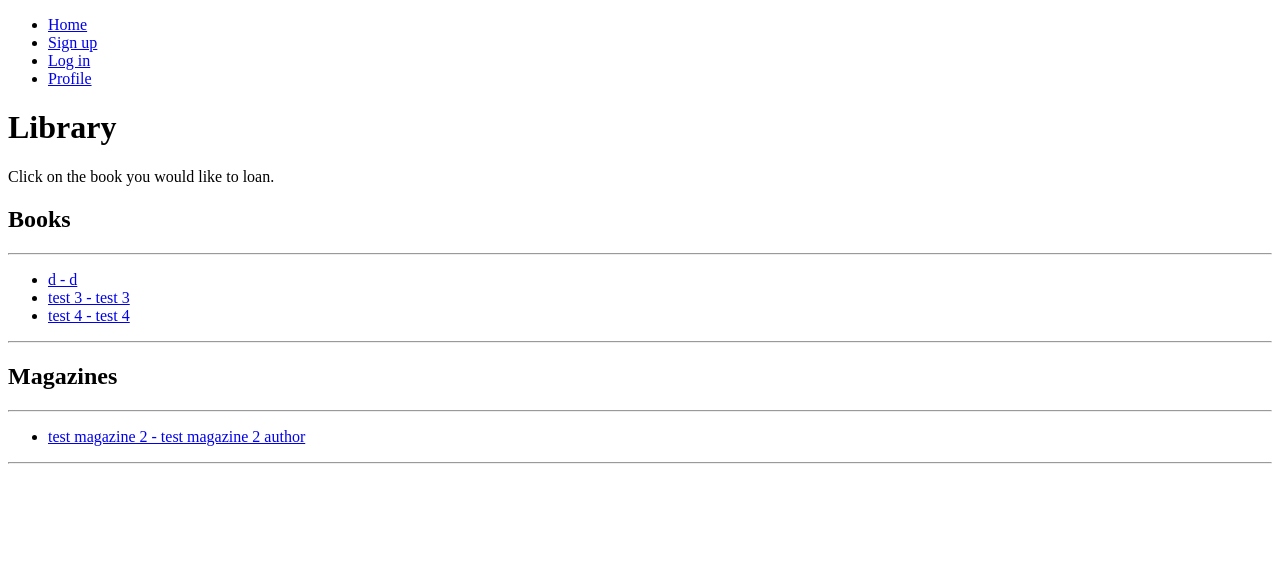
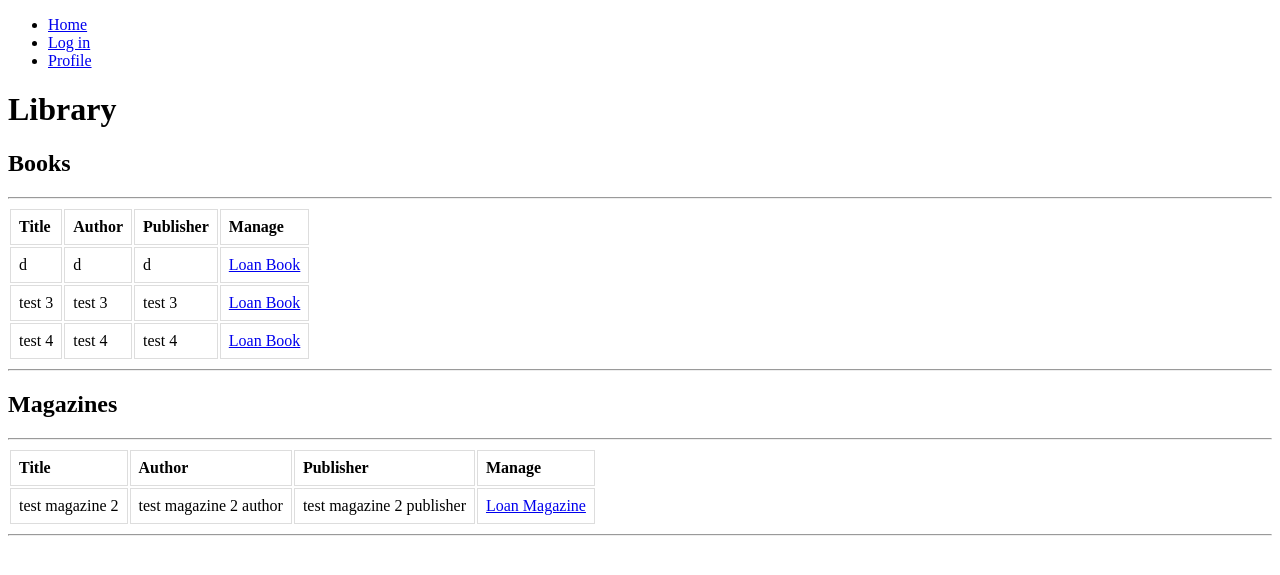
Before and after one commit to tirilg/django-library-system, a Django app: page /library/ in a window 1280 px wide. Shown: the top 575 px of the page. Run offline with Django 3.2, Linux system fonts and the light colour scheme; a user stored in the database is signed in; data comes from the database, SQL or seed files in the repository; both versions use the stored data as it was after the commit.

Commit message:
days left completed and static file

```diff
--- a/library_app/models.py
+++ b/library_app/models.py
@@ -1,7 +1,13 @@
 from django.db import models
 from django.contrib.auth.models import User
+from datetime import datetime, timedelta
 
 # Create your models here.
+
+loan_days_limit = {
+    "book": 2,
+    "magazine": 4
+}
 
 class Book(models.Model):
     title = models.CharField(max_length=200)
@@ -27,6 +33,12 @@ class BookLoan(models.Model):
     loaned_timestamp = models.DateTimeField(auto_now_add=True)
     returned_timestamp = models.DateTimeField(null=True)
 
+    def daysLeft(self):
+        date_to_return = self.loaned_timestamp + \
+        timedelta(days=loan_days_limit['book'])
+        days_left = (date_to_return - self.loaned_timestamp).days
+        return days_left
+
     def __str__(self):
         return f"{self.book.title} - {self.user.username}"
 
@@ -36,5 +48,11 @@ class MagazineLoan(models.Model):
     loaned_timestamp = models.DateTimeField(auto_now_add=True)
     returned_timestamp = models.DateTimeField(null=True)
 
+    def daysLeft(self):
+        date_to_return = self.loaned_timestamp + \
+        timedelta(days=loan_days_limit['magazine'])
+        days_left = (date_to_return - self.loaned_timestamp).days
+        return days_left
+
     def __str__(self):
         return f"{self.magazine.title} - {self.user.username}"
--- a/library_system/settings.py
+++ b/library_system/settings.py
@@ -122,6 +122,9 @@ USE_TZ = True
 # https://docs.djangoproject.com/en/3.0/howto/static-files/
 
 STATIC_URL = '/static/'
+STATICFILES_DIRS = [
+    ("global", os.path.join(BASE_DIR, "static/")),
+]
 
 #Login URL
 LOGIN_REDIRECT_URL = "/user/"
--- /dev/null
+++ b/static/style.css
@@ -0,0 +1,6 @@
+td,
+th {
+  border: 1px solid #dddddd;
+  text-align: left;
+  padding: 8px;
+}
--- a/templates/base.html
+++ b/templates/base.html
@@ -3,6 +3,8 @@
 <head>
     <meta charset="UTF-8">
     <meta name="viewport" content="width=device-width, initial-scale=1.0">
+    {% load static %}
+    <link rel="stylesheet" href="{% static "global/style.css" %}">
     <title>{% block title %} <!--- title inserted from other template --> {% endblock title %} - Library</title>
 </head>
 <body>
@@ -10,7 +12,6 @@
         <nav>
             <ul>
                 <li><a href="{% url 'library_app:index' %}">Home</a></li>
-                <li><a href="{% url 'user_app:signup' %}">Sign up</a></li>
                 <li><a href="{% url 'user_app:login' %}">Log in</a></li>
                 <li><a href="{% url 'user_app:profile' %}">Profile</a></li>
             </ul>
--- a/templates/library_app/index.html
+++ b/templates/library_app/index.html
@@ -5,24 +5,45 @@
 <!-- Main body part -->
 {% block content %}
 <h1>Library</h1>
-<p>Click on the book you would like to loan.</p>
 <div id="items-list">
     <h2>Books</h2>
     <hr>
-    <ul>
+    <table>
+        <tr>
+            <th>Title</th>
+            <th>Author</th>
+            <th>Publisher</th>
+            <th>Manage</th>
+        </tr>
         {% for book in books %}
-            <li><a href="{% url "user_app:loan_item" "book" book.id%}">{{book.title}} - {{book.author}}</a></li>
+            <tr>
+                <td>{{book.title}}</td>
+                <td>{{book.author}}</td>
+                <td>{{book.publisher}}</td>
+                <td><a href="{% url "user_app:loan_item" "book" book.id%}">Loan Book</a></td>
+            </tr>
         {% endfor %}
-    </ul>
+    </table>
     <hr>
 
     <h2>Magazines</h2>
     <hr>
-    <ul>
+    <table>
+        <tr>
+            <th>Title</th>
+            <th>Author</th>
+            <th>Publisher</th>
+            <th>Manage</th>
+        </tr>
         {% for magazine in magazines %}
-            <li><a href="{% url "user_app:loan_item" "magazine" magazine.id%}">{{magazine.title}} - {{magazine.author}}</a></li>
+            <tr>
+                <td>{{magazine.title}}</td>
+                <td>{{magazine.author}}</td>
+                <td>{{magazine.publisher}}</td>
+                <td><a href="{% url "user_app:loan_item" "magazine" magazine.id%}">Loan Magazine</a></td>
+            </tr>
         {% endfor %}
-    </ul>
+    </table>
     <hr>
 </div>
 {% endblock content %}
--- a/templates/user_app/login.html
+++ b/templates/user_app/login.html
@@ -5,11 +5,16 @@
 <!-- Main page -->
 {% block content %}
 <h1>Log in</h1>
+<hr>
+<p>Do not have a user account? <a href="{% url 'user_app:signup' %}">Sign up here</a></p>
+
 <form action="{% url "user_app:login" %}" method="POST">
     {% csrf_token %}
     <input type="text" name="username" placeholder="username">
     <input type="password" name="password" placeholder="password">
     <button>Login</button>
 </form>
+
+
 {% if error_message %} <p>{{error_message}}</p> {% endif %}
 {% endblock content %}
```
Also changed, not shown: templates/user_app/profile.html (+8 -11 lines), user_app/views.py (+11 -0 lines), db.sqlite3.
